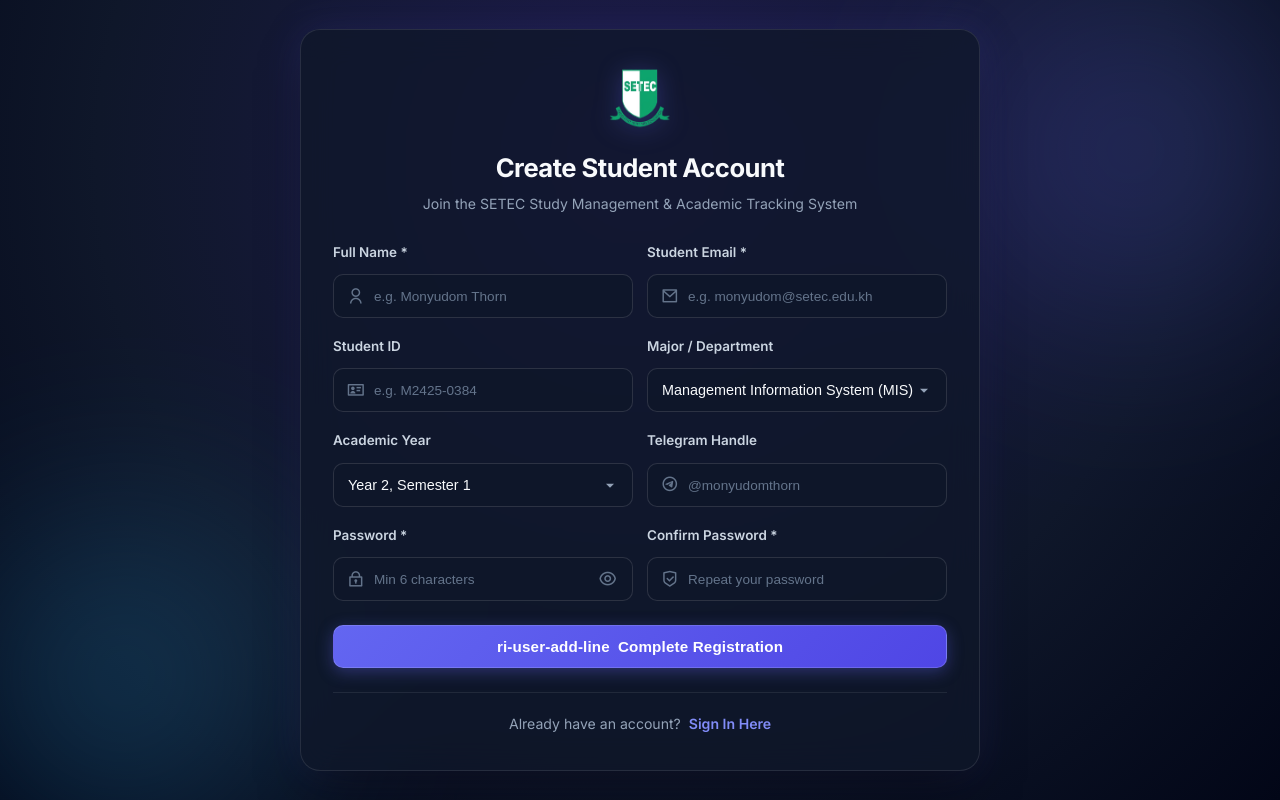
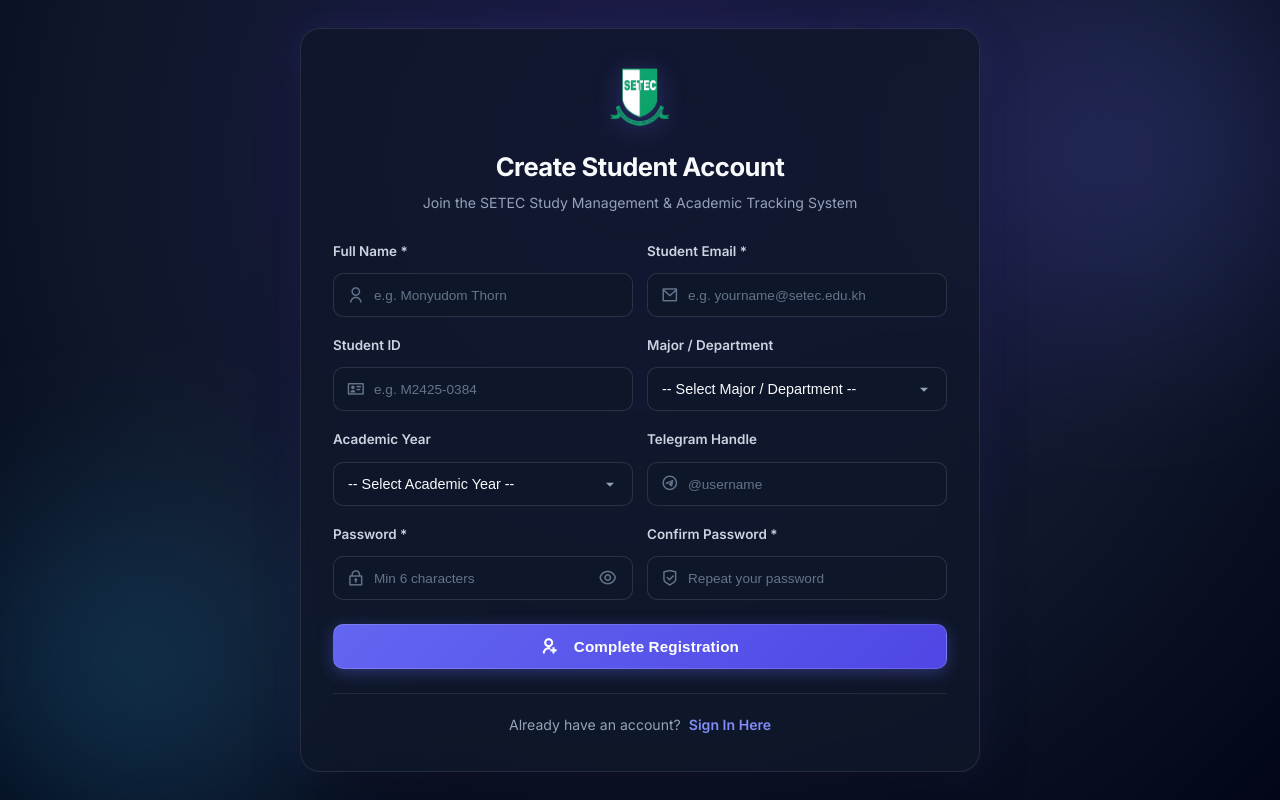
Before and after one commit to monyudomthorn/study_management, a React (Vite) app: page /register in a window 1280 px wide. Built offline with nearby package versions, Linux system fonts and the light colour scheme; no server answers; the HTML template or start-up script is replaced by a standard one; a web font is replaced by a local one.

Commit message:
Fix register form blank initial states, prevent autofill, and fix button icon rendering

```diff
--- a/src/components/Button.jsx
+++ b/src/components/Button.jsx
@@ -24,7 +24,13 @@
       disabled={disabled}
       title={title}
     >
-      {icon && <span className="btn-icon">{icon}</span>}
+      {icon && (
+        typeof icon === 'string' ? (
+          <i className={`${icon}`} style={{ marginRight: '8px', fontSize: '1.1em', verticalAlign: 'middle' }}></i>
+        ) : (
+          <span className="btn-icon" style={{ marginRight: '8px' }}>{icon}</span>
+        )
+      )}
       {children}
     </button>
   );
--- a/src/index.css
+++ b/src/index.css
@@ -2374,3 +2374,18 @@
   color: #94a3b8;
   font-size: 0.85rem;
 }
+
+/* Prevent Chrome / Browser autofill background override */
+input:-webkit-autofill,
+input:-webkit-autofill:hover,
+input:-webkit-autofill:focus,
+input:-webkit-autofill:active,
+select:-webkit-autofill,
+select:-webkit-autofill:hover,
+select:-webkit-autofill:focus {
+  -webkit-text-fill-color: #f8fafc !important;
+  -webkit-box-shadow: 0 0 0px 1000px #0f172a inset !important;
+  box-shadow: 0 0 0px 1000px #0f172a inset !important;
+  transition: background-color 5000s ease-in-out 0s;
+  caret-color: #f8fafc;
+}
--- a/src/pages/Register.jsx
+++ b/src/pages/Register.jsx
@@ -15,9 +15,9 @@
     name: '',
     email: '',
     studentId: '',
-    role: 'Management Information System (MIS)',
+    role: '',
     university: 'SETEC Institute',
-    year: 'Year 2, Semester 1',
+    year: '',
     telegram: '',
     password: '',
     confirmPassword: ''
@@ -58,6 +58,8 @@
 
       const payload = {
         ...formData,
+        role: formData.role || 'Management Information System (MIS)',
+        year: formData.year || 'Year 2, Semester 1',
         studentId: formData.studentId.trim() || `SET-${Date.now().toString().slice(-4)}`,
         telegram: cleanTelegram
       };
@@ -91,7 +93,7 @@
         </div>
 
         {/* Register Form */}
-        <form onSubmit={handleSubmit} className="auth-form">
+        <form onSubmit={handleSubmit} className="auth-form" autoComplete="off">
           <div className="form-grid-2">
             {/* Full Name */}
             <div className="form-group">
@@ -109,6 +111,7 @@
                   placeholder="e.g. Monyudom Thorn"
                   value={formData.name}
                   onChange={handleChange}
+                  autoComplete="off"
                   required
                 />
               </div>
@@ -127,9 +130,10 @@
                   type="email"
                   className="form-control"
                   style={{ paddingLeft: '40px' }}
-                  placeholder="e.g. monyudom@setec.edu.kh"
+                  placeholder="e.g. yourname@setec.edu.kh"
                   value={formData.email}
                   onChange={handleChange}
+                  autoComplete="off"
                   required
                 />
               </div>
@@ -153,6 +157,7 @@
                   placeholder="e.g. M2425-0384"
                   value={formData.studentId}
                   onChange={handleChange}
+                  autoComplete="off"
                 />
               </div>
             </div>
@@ -169,6 +174,7 @@
                 value={formData.role}
                 onChange={handleChange}
               >
+                <option value="">-- Select Major / Department --</option>
                 <option value="Management Information System (MIS)">Management Information System (MIS)</option>
                 <option value="Business Information Technology (BIT)">Business Information Technology (BIT)</option>
                 <option value="Design (DS)">Design (DS)</option>
@@ -191,6 +197,7 @@
                 value={formData.year}
                 onChange={handleChange}
               >
+                <option value="">-- Select Academic Year --</option>
                 <option value="Year 1, Semester 1">Year 1, Semester 1</option>
                 <option value="Year 1, Semester 2">Year 1, Semester 2</option>
                 <option value="Year 2, Semester 1">Year 2, Semester 1</option>
@@ -215,9 +222,10 @@
                   type="text"
                   className="form-control"
                   style={{ paddingLeft: '40px' }}
-                  placeholder="@monyudomthorn"
+                  placeholder="@username"
                   value={formData.telegram}
                   onChange={handleChange}
+                  autoComplete="off"
                 />
               </div>
             </div>
@@ -240,6 +248,7 @@
                   placeholder="Min 6 characters"
                   value={formData.password}
                   onChange={handleChange}
+                  autoComplete="new-password"
                   required
                 />
                 <button
@@ -269,6 +278,7 @@
                   placeholder="Repeat your password"
                   value={formData.confirmPassword}
                   onChange={handleChange}
+                  autoComplete="new-password"
                   required
                 />
               </div>
@@ -280,7 +290,7 @@
             variant="primary"
             className="w-100 auth-submit-btn"
             disabled={isSubmitting}
-            icon={isSubmitting ? 'ri-loader-4-line ri-spin' : 'ri-user-add-line'}
+            icon="ri-user-add-line"
           >
             {isSubmitting ? 'Creating Account...' : 'Complete Registration'}
           </Button>
```
